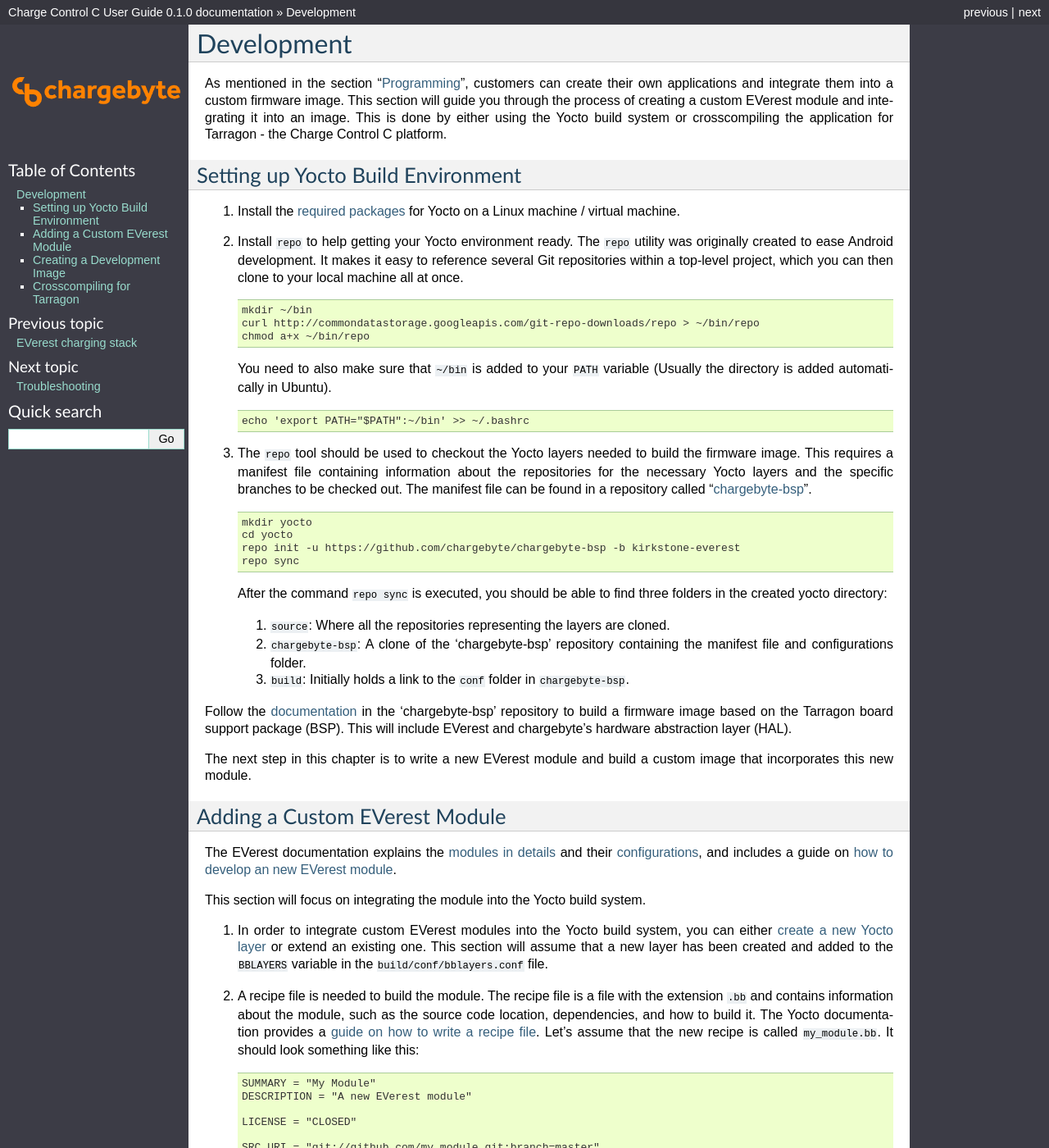
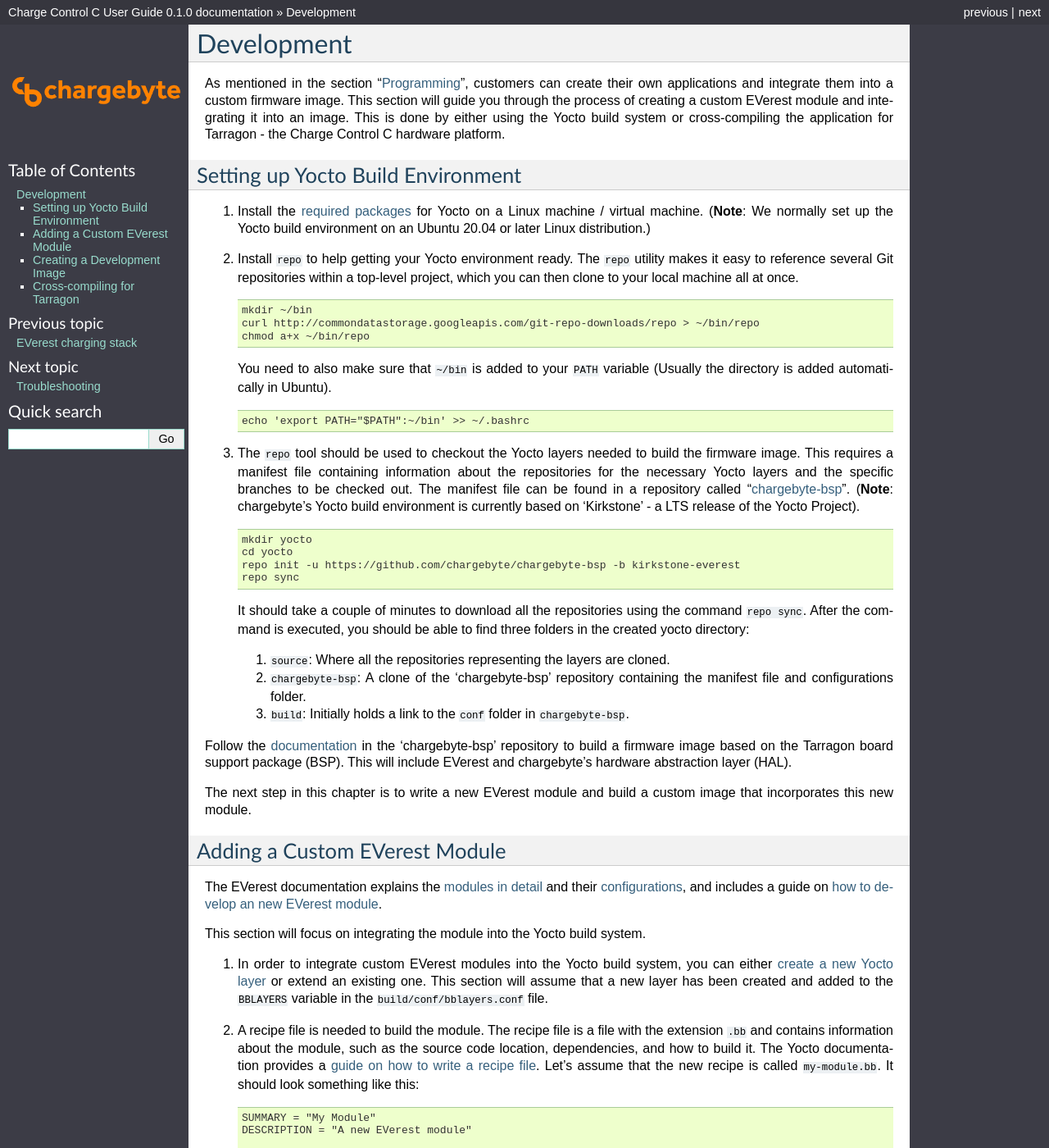
Before and after one commit to chargebyte/chargebyte-docs, a Sphinx documentation site: the page built from docs/source/development.rst, in a window 1280 px wide and 1400 px high. Shown: the whole window at 82% size. Built offline with Sphinx 7.4.7, drawn with Linux system fonts in a browser that asks for light colours; some of the changed text lies outside the part shown.

Commit message:
Address review comments
Signed-off-by: Mohannad Oraby <mohannad.oraby@chargebyte.com>

```diff
--- a/docs/source/development.rst
+++ b/docs/source/development.rst
@@ -7,17 +7,18 @@
 As mentioned in the section ":ref:`programming`", customers can create their own applications and
 integrate them into a custom firmware image. This section will guide you through the process of creating a custom
 EVerest module and integrating it into an image. This is done by either using the Yocto build system or
-crosscompiling the application for Tarragon - the Charge Control C platform.
+cross-compiling the application for Tarragon - the Charge Control C hardware platform.
 
 
 Setting up Yocto Build Environment
 ==================================
 
 #. Install the `required packages <https://docs.yoctoproject.org/ref-manual/system-requirements.html#required-packages-for-the-build-host>`_
-   for Yocto on a Linux machine / virtual machine.
-#. Install :code:`repo` to help getting your Yocto environment ready. The :code:`repo` utility was originally
-   created to ease Android development. It makes it easy to reference several Git repositories within
-   a top-level project, which you can then clone to your local machine all at once.
+   for Yocto on a Linux machine / virtual machine. (**Note**: We normally set up the Yocto build environment
+   on an Ubuntu 20.04 or later Linux distribution.)
+#. Install :code:`repo` to help getting your Yocto environment ready. The :code:`repo` utility makes it
+   easy to reference several Git repositories within a top-level project, which you can then clone to your
+   local machine all at once.
 
    .. code-block:: console
 
@@ -36,6 +37,7 @@
    This requires a manifest file containing information about the repositories for the necessary Yocto
    layers and the specific branches to be checked out. The manifest file can be found in a repository
    called "`chargebyte-bsp <https://github.com/chargebyte/chargebyte-bsp/tree/kirkstone-everest>`_".
+   (**Note**: chargebyte's Yocto build environment is currently based on 'Kirkstone' - a LTS release of the Yocto Project).
 
    .. code-block:: console
 
@@ -44,7 +46,8 @@
       repo init -u https://github.com/chargebyte/chargebyte-bsp -b kirkstone-everest
       repo sync
 
-   After the command :code:`repo sync` is executed, you should be able to find three folders in the created yocto directory:
+   It should take a couple of minutes to download all the repositories using the command :code:`repo sync`.
+   After the command is executed, you should be able to find three folders in the created yocto directory:
 
    #. :code:`source`: Where all the repositories representing the layers are cloned.
    #. :code:`chargebyte-bsp`: A clone of the 'chargebyte-bsp' repository containing the manifest file and configurations folder.
@@ -60,7 +63,7 @@
 Adding a Custom EVerest Module
 ==============================
 
-The EVerest documentation explains the `modules in details <https://everest.github.io/nightly/general/04_detail_module_concept.html>`_
+The EVerest documentation explains the `modules in detail <https://everest.github.io/nightly/general/04_detail_module_concept.html>`_
 and their `configurations <https://everest.github.io/nightly/general/05_existing_modules.html>`_,
 and includes a guide on `how to develop an new EVerest module <https://everest.github.io/nightly/tutorials/new_modules>`_.
 
@@ -73,7 +76,7 @@
 #. A recipe file is needed to build the module. The recipe file is a file with the extension :code:`.bb` and
    contains information about the module, such as the source code location, dependencies, and how to build it.
    The Yocto documentation provides a `guide on how to write a recipe file <https://docs.yoctoproject.org/dev-manual/new-recipe.html>`_.
-   Let's assume that the new recipe is called :code:`my_module.bb`. It should look something like this:
+   Let's assume that the new recipe is called :code:`my-module.bb`. It should look something like this:
 
    .. code-block:: console
 
@@ -91,10 +94,10 @@
 
       do_install() {
           install -d ${D}${bindir}
-          install -m 0755 ${B}/my_module ${D}${bindir}
+          install -m 0755 ${B}/my-module ${D}${bindir}
       }
 
-#. Add the name of the recipe :code:`my_module` to the :code:`IMAGE_INSTALL` variable in the
+#. Add the name of the recipe :code:`my-module` to the :code:`IMAGE_INSTALL` variable in the
    :code:`build/conf/local.conf` file so that the module is included in the image.
 
 The module is now integrated into the Yocto build system. The next step is to build the custom image.
@@ -109,14 +112,14 @@
 
 The custom image should now include the new EVerest module.
 
-Crosscompiling for Tarragon
-===========================
+Cross-compiling for Tarragon
+============================
 
-Another way to integrate custom applications into the firmware image is to crosscompile the application
-for Tarragon and include it in the image. A pre-requisite for this is to have the last firmware image,
+Another way to integrate custom applications into the firmware image is to cross-compile the application
+for Tarragon and include it in the image. A pre-requisite for this is to have the latest firmware image,
 preferably a developer build.
 
-#. Install the cross-compilers for Tarragon.
+#. On an Ubuntu or Debian Linux distribution, install the cross-compilers for Tarragon.
 
    .. code-block:: console
 
@@ -218,7 +221,7 @@
 
    .. code-block:: console
 
-      file /dist/libexec/everest/modules/MyModule/MyModule
+      file dist/libexec/everest/modules/MyModule/MyModule
 
    The output should be something like:
 
```
Also changed, not shown: other parts of docs/source/development.rst (+2 -2 lines).
